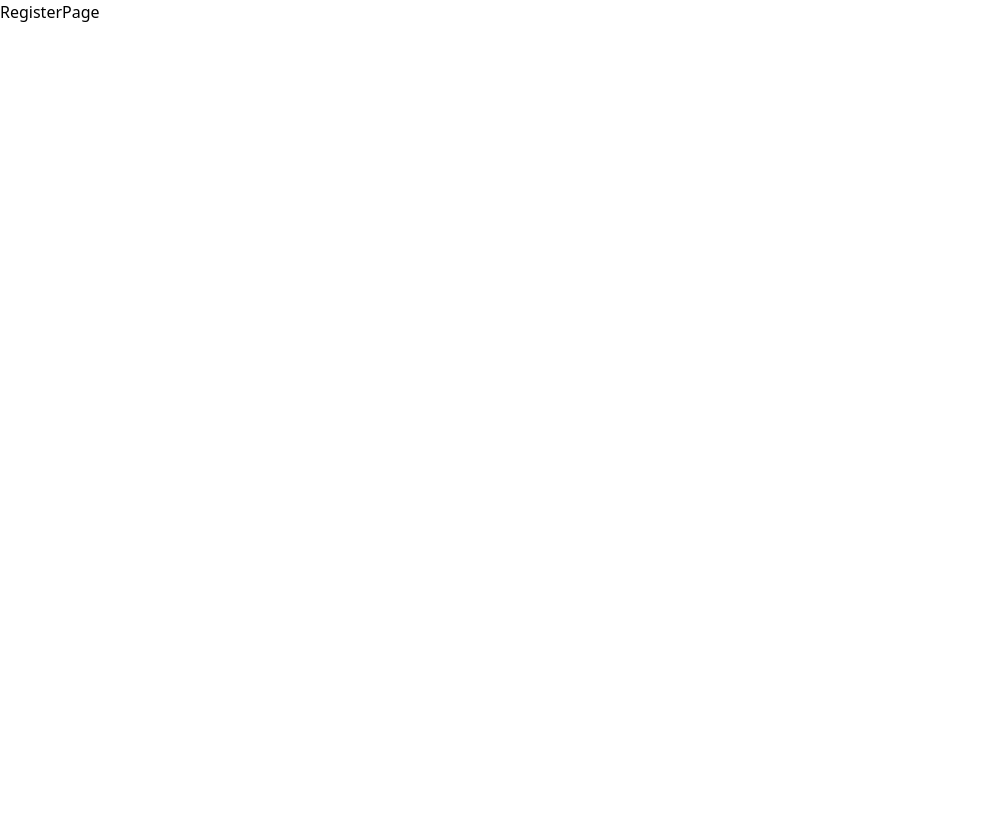
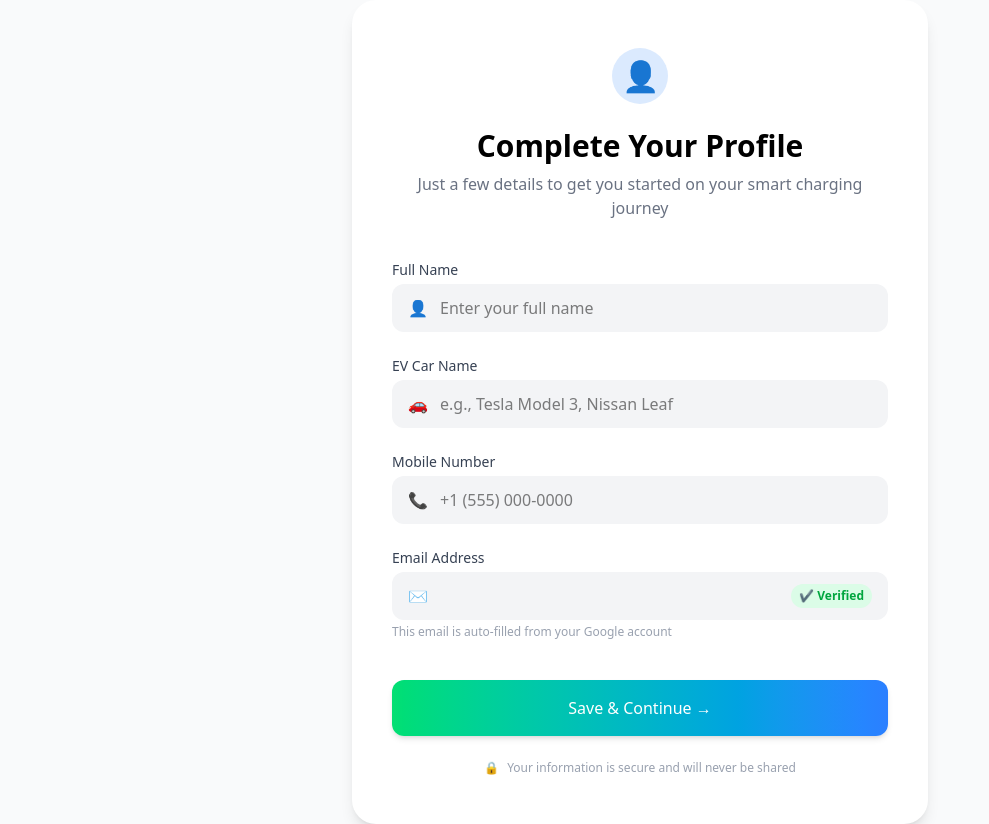
Before and after one commit to emmampakarinen/holistic-project, a React (Vite) app in the folder client/: page /register in a window 1280 px wide. Shown: the whole page, without its empty margins (0-989 px from the left). Before the commit the page ends 800 px from the top, so only its background shows below. Built offline with nearby package versions, Linux system fonts and the light colour scheme; no server answers.

Commit message:
Add UI to login and create register page

```diff
--- a/client/src/pages/LoginPage.tsx
+++ b/client/src/pages/LoginPage.tsx
@@ -19,19 +19,94 @@ function LoginPage() {
     localStorage.setItem("google_token", token);
     localStorage.setItem("google_email", email);
 
-    // Go to LandingPage
-    navigate("/register");
+     const previouslyRegistered = localStorage.getItem("profile_completed");
+
+    if (previouslyRegistered === "true") {
+      navigate("/prompt");
+    } else {
+      navigate("/register");
+    }
   };
 
   return (
-    <div style={{ padding: "40px" }}>
-      <h1>EV SmartCharge</h1>
-      <h5>Your intelligent companion for seamless EV charging journeys</h5>
+   <div className="w-full min-h-screen flex flex-col items-center justify-center bg-gray-50 px-10">
 
-      <GoogleLogin
-        onSuccess={handleSuccess}
-        onError={() => console.log("Login Failed")}
-      />
+      {/* CARD */}
+      <div className="bg-white shadow-lg rounded-3xl px-10 py-12 max-w-md w-full text-center">
+
+        <h1 className="text-2xl font-bold mb-2">EV SmartCharge</h1>
+        <p className="text-gray-500 text-sm mb-6">
+          Plan smarter EV charging sessions
+        </p>
+
+        <h2 className="text-xl font-semibold mb-2">Welcome</h2>
+        <p className="text-gray-500 text-sm mb-6">
+          Sign in to continue your journey
+        </p>
+
+        {/* GOOGLE LOGIN */}
+        <div className="mb-4 flex justify-center">
+          <GoogleLogin
+            onSuccess={handleSuccess}
+            onError={() => console.log("Login Failed")}
+          />
+        </div>
+
+        <p className="text-gray-400 text-xs mb-6">
+          First-time Google users will be directed to Register.
+        </p>
+
+        {/* Second-time DIVIDER */}
+        <div className="flex items-center gap-4 justify-center mb-6">
+          <span className="w-16 h-px bg-gray-300"></span>
+          <span className="text-gray-400 text-xs">Second-time</span>
+          <span className="w-16 h-px bg-gray-300"></span>
+        </div>
+
+        {/* FEATURES */}
+        <div className="space-y-4 text-left">
+          <div className="flex items-center gap-3">
+            <div className="w-6 h-6 bg-green-300 rounded-full"></div>
+            <div>
+              <p className="font-medium">Smart Charging Plans</p>
+              <p className="text-gray-500 text-sm">
+                Find optimal chargers for your journey
+              </p>
+            </div>
+          </div>
+
+          <div className="flex items-center gap-3">
+            <div className="w-6 h-6 bg-blue-300 rounded-full"></div>
+            <div>
+              <p className="font-medium">Location-Based Recommendations</p>
+              <p className="text-gray-500 text-sm">
+                Chargers near your destination
+              </p>
+            </div>
+          </div>
+
+          <div className="flex items-center gap-3">
+            <div className="w-6 h-6 bg-purple-300 rounded-full"></div>
+            <div>
+              <p className="font-medium">Real-Time Tracking</p>
+              <p className="text-gray-500 text-sm">
+                Monitor your charging progress
+              </p>
+            </div>
+          </div>
+        </div>
+
+      </div>
+
+      {/* FOOTER */}
+      <footer className="mt-6 text-gray-400 text-sm flex gap-4">
+        <a href="#">About</a> · <a href="#">Help</a> · <a href="#">Contact</a>
+      </footer>
+
+      <p className="text-xs text-gray-300 mt-2">
+        Secure authentication powered by Google
+      </p>
+
     </div>
   );
 }
--- a/client/src/pages/RegisterPage.tsx
+++ b/client/src/pages/RegisterPage.tsx
@@ -1,7 +1,132 @@
-import React from "react";
+import React, { useState } from "react";
+import { useNavigate } from "react-router-dom";
 
-function RegisterPage() {
-  return <div>RegisterPage</div>;
+export default function RegisterPage() {
+  const navigate = useNavigate();
+
+  const [fullName, setFullName] = useState("");
+  const [carName, setCarName] = useState("");
+  const [mobile, setMobile] = useState("");
+
+  const email = localStorage.getItem("google_email");
+
+  const handleSubmit = () => {
+    if (!fullName || !carName || !mobile) {
+      alert("Please fill in all fields.");
+      return;
+    }
+
+    // Save profile data to localStorage (or send to backend)
+    localStorage.setItem("profile_completed", "true");
+
+    // Go to PromptPage
+    navigate("/prompt");
+  };
+
+  return (
+    <div className="w-full min-h-screen flex flex-col items-center justify-center bg-gray-50 px-6">
+
+      <div className="bg-white shadow-lg rounded-3xl px-10 py-12 max-w-xl w-full">
+
+        {/* Top Icon */}
+        <div className="flex justify-center mb-6">
+          <div className="w-14 h-14 bg-blue-100 flex items-center justify-center rounded-full">
+            <span className="text-blue-600 text-3xl">👤</span>
+          </div>
+        </div>
+
+        <h1 className="text-3xl font-bold text-center mb-2">Complete Your Profile</h1>
+        <p className="text-gray-500 text-center mb-10">
+          Just a few details to get you started on your smart charging journey
+        </p>
+
+        {/* FORM FIELDS */}
+        <div className="space-y-6">
+
+          {/* Full Name */}
+          <div>
+            <label className="block text-sm font-medium text-gray-700 mb-1">Full Name</label>
+            <div className="flex items-center gap-3 bg-gray-100 rounded-xl px-4 py-3">
+              <span className="text-gray-400">👤</span>
+              <input
+                type="text"
+                placeholder="Enter your full name"
+                className="bg-transparent outline-none w-full"
+                value={fullName}
+                onChange={(e) => setFullName(e.target.value)}
+              />
+            </div>
+          </div>
+
+          {/* EV Car Name */}
+          <div>
+            <label className="block text-sm font-medium text-gray-700 mb-1">EV Car Name</label>
+            <div className="flex items-center gap-3 bg-gray-100 rounded-xl px-4 py-3">
+              <span className="text-gray-400">🚗</span>
+              <input
+                type="text"
+                placeholder="e.g., Tesla Model 3, Nissan Leaf"
+                className="bg-transparent outline-none w-full"
+                value={carName}
+                onChange={(e) => setCarName(e.target.value)}
+              />
+            </div>
+          </div>
+
+          {/* Mobile Number */}
+          <div>
+            <label className="block text-sm font-medium text-gray-700 mb-1">Mobile Number</label>
+            <div className="flex items-center gap-3 bg-gray-100 rounded-xl px-4 py-3">
+              <span className="text-gray-400">📞</span>
+              <input
+                type="text"
+                placeholder="+1 (555) 000-0000"
+                className="bg-transparent outline-none w-full"
+                value={mobile}
+                onChange={(e) => setMobile(e.target.value)}
+              />
+            </div>
+          </div>
+
+          {/* Email (readonly) */}
+          <div>
+            <label className="block text-sm font-medium text-gray-700 mb-1">Email Address</label>
+            <div className="flex items-center justify-between bg-gray-100 rounded-xl px-4 py-3">
+              <div className="flex items-center gap-3">
+                <span className="text-gray-400">✉️</span>
+                <input
+                  type="text"
+                  className="bg-transparent outline-none w-full"
+                  readOnly
+                  value={email || ""}
+                />
+              </div>
+              <span className="text-green-600 text-xs font-semibold bg-green-100 px-2 py-1 rounded-full">
+                ✔ Verified
+              </span>
+            </div>
+            <p className="text-xs text-gray-400 mt-1">
+              This email is auto-filled from your Google account
+            </p>
+          </div>
+        </div>
+
+        {/* Submit Button */}
+        <button
+          onClick={handleSubmit}
+          className="w-full mt-10 py-4 text-white font-medium rounded-xl
+                     bg-gradient-to-r from-green-400 to-blue-500 shadow-md hover:opacity-90"
+        >
+          Save & Continue →
+        </button>
+
+        {/* Security Notice */}
+        <div className="flex items-center justify-center mt-6 text-gray-400 text-xs gap-2">
+          <span className="text-blue-600">🔒</span>
+          <span>Your information is secure and will never be shared</span>
+        </div>
+
+      </div>
+    </div>
+  );
 }
-
-export default RegisterPage;
```
